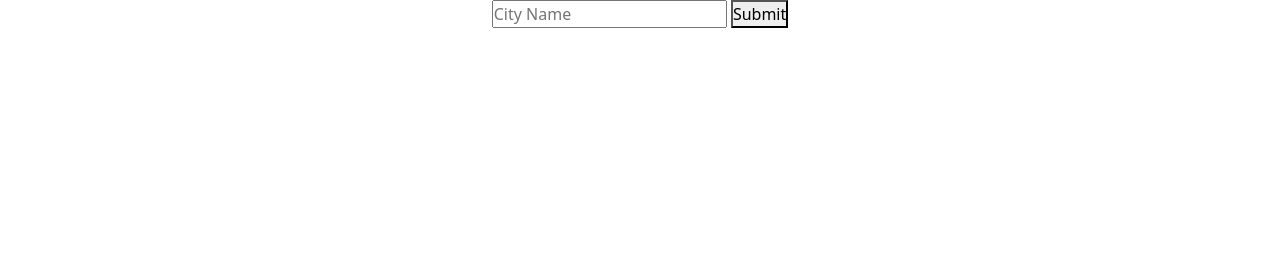
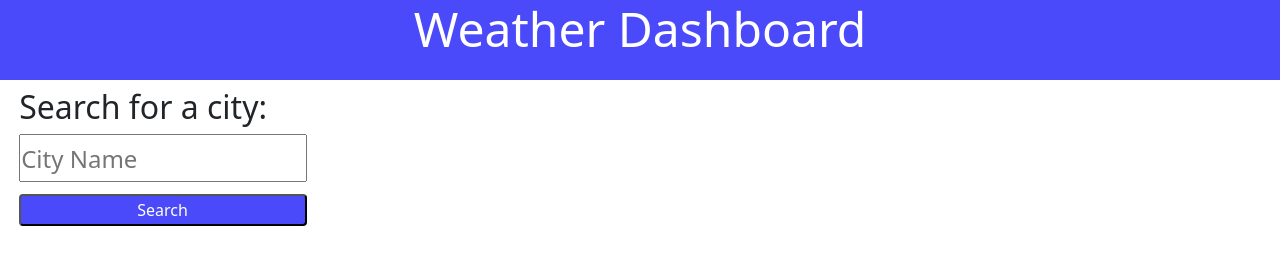
Before and after one commit to bpoole53/mod-6-weather-forecast, a plain HTML site: page index.html in a window 1280 px wide. Drawn offline with nearby package versions, Linux system fonts and the light colour scheme.

Commit message:
added some styling and added the city name, date, and weather icon to the page

```diff
--- a/assets/css/style.css
+++ b/assets/css/style.css
@@ -1,3 +1,7 @@
+:root {
+    --light: rgb(74, 74, 250);
+}
+
 * {
     box-sizing: border-box;
     font-size: 16px;
@@ -6,5 +10,53 @@
 #container {
     display: flex;
     flex-direction: column;
-    align-items: center;
+    align-items: start;
+    margin-left: 22rem;
 }
+
+header h1 {
+    color: white;
+    height: 5rem;
+    text-align: center;
+    font-size: 3rem;
+    width: 100%;
+    background-color: var(--light);
+}
+
+#search-field {
+    margin-left: 1.5%;
+    position: fixed;
+}
+
+#search-field h1 {
+    font-size: 2rem;
+}
+
+#city-name {
+    width: 18rem;
+    height: 3rem;
+    font-size: 1.5rem;
+}
+
+
+#city-button {
+    position: relative;
+    width: 18rem;
+    height: 2rem;
+    background-color: var(--light);
+    color: white;
+    border-radius: .25rem;
+    right: 18.3rem;
+    top: 3rem;
+}
+
+#main-forecast {
+    font-size: 1.5rem;
+    font-weight: bold;
+}
+
+.weather-icon {
+    width: 15%;
+    height: 15%;
+    background-size: 15% 15%;
+}
--- a/assets/js/script.js
+++ b/assets/js/script.js
@@ -1,4 +1,6 @@
 const apiKey = 'b457a582093a49542cd7b514701843e3';
+var container = $('#container')
+var currentWeather = document.getElementById('main-forecast')
 var cityName;
 var latitude;
 var longitude;
@@ -39,5 +41,17 @@ function getApi() {
     console.log(data.list[0].main.humidity);
     console.log(data.list[0].main.temp);
     console.log(data.list[0].wind.speed);
+    console.log(data.city.name);
+
+    var date = dayjs(data.list[0].dt_txt.split(' ')[0]).format('MM/DD/YYYY');
+    var icon = data.list[0].weather[0].icon;
+    currentWeather.innerHTML= `${cityName} ${date} <img src = 'https://openweathermap.org/img/wn/${icon}@2x.png' class= "weather-icon"></img>`;
+
+
+
+    console.log(data.list[0].weather[0].icon)
+    console.log(data.list[0].dt_txt)
+    console.log(date);
+
     })
 }
--- a/index.html
+++ b/index.html
@@ -11,16 +11,27 @@
     </head>
 
     <body>
-        <div id="container">
+        <header>
+            <h1>Weather Dashboard</h1>
+        </header>
+        <div id="search-field">
+            <h1>Search for a city:</h1>
             <form id ="city-input">
                 <input type="text" id="city-name" placeholder="City Name" required>
-                <button type="submit">Submit</button>
+                <button id="city-button" type="submit">Search</button>
             </form>
+        </div>
+        <div id="container">
+            <p id="main-forecast"></p>
+
 
         </div>
 
 
-
+        <script src="https://cdnjs.cloudflare.com/ajax/libs/jquery/3.2.1/jquery.min.js"></script>
+        <script src="https://cdn.jsdelivr.net/npm/dayjs@1.11.3/dayjs.min.js"
+        integrity="sha256-iu/zLUB+QgISXBLCW/mcDi/rnf4m4uEDO0wauy76x7U="
+        crossorigin="anonymous"></script>
         <script src="https://code.jquery.com/jquery-3.4.1.min.js"></script>
         <script src="./assets/js/script.js"></script>
     </body>
```
